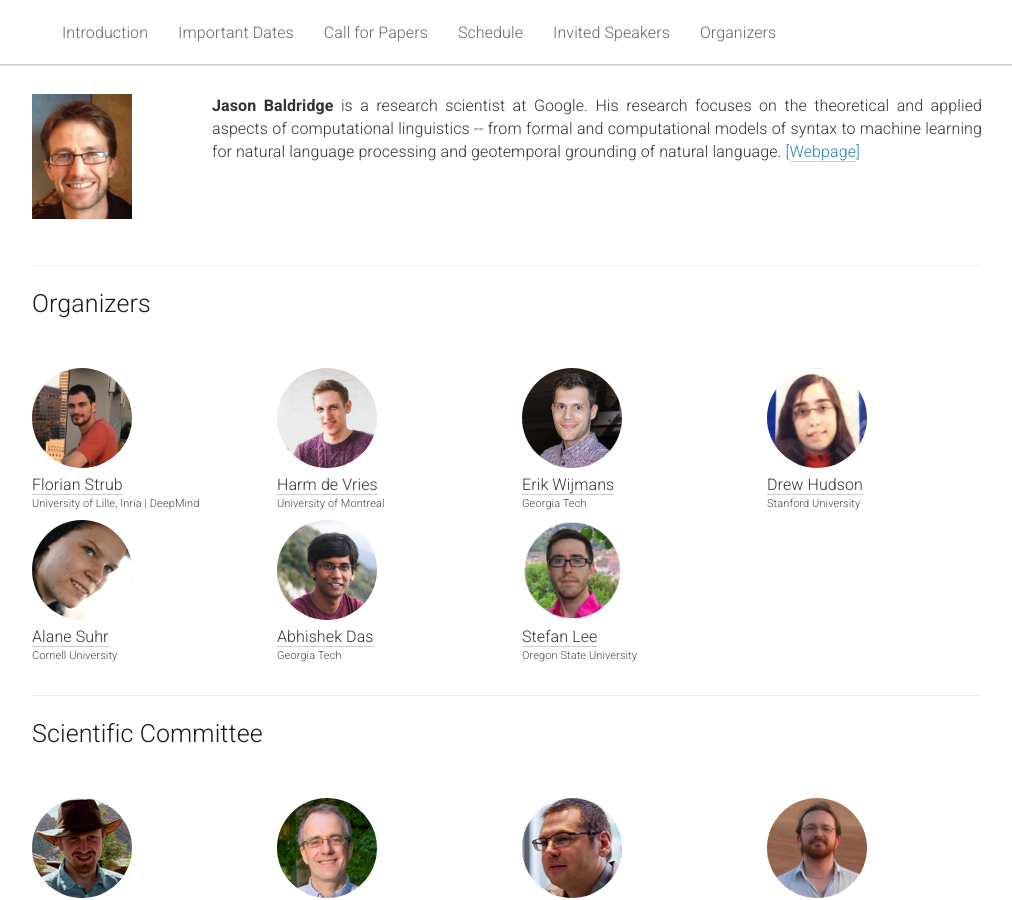
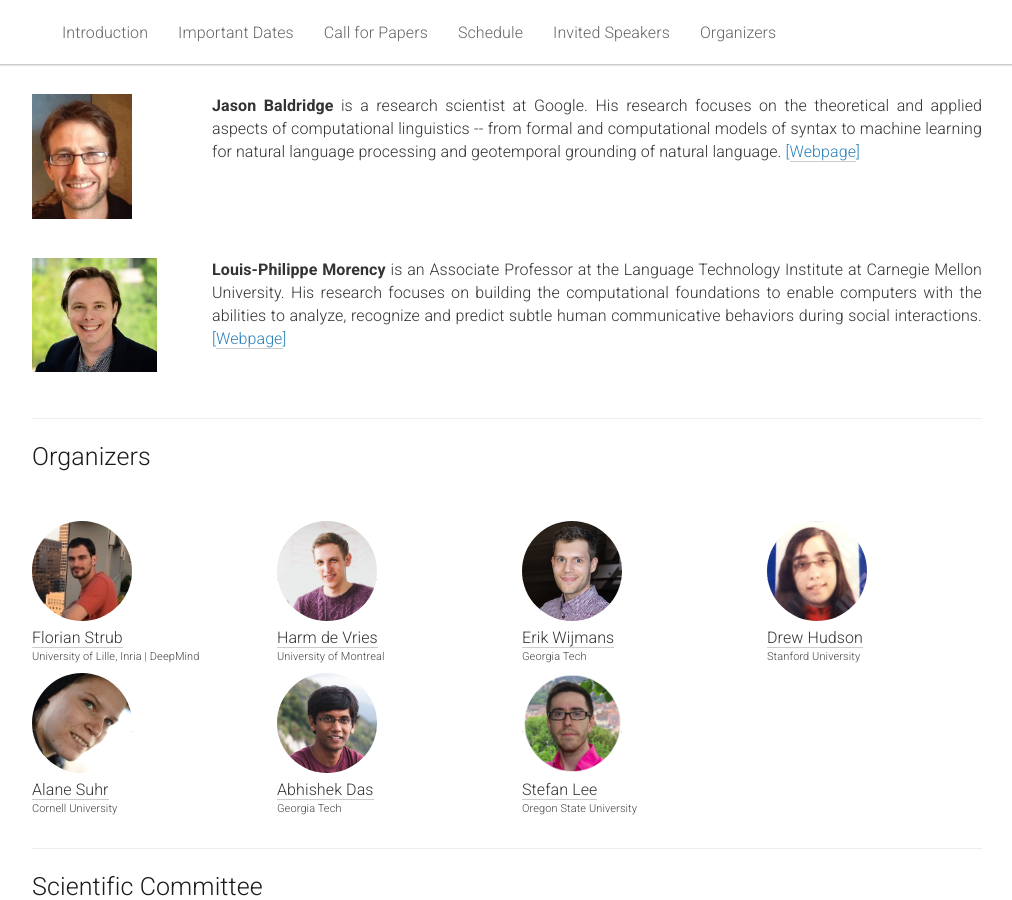
Before and after one commit to vigilworkshop/vigilworkshop.github.io, a Jekyll site: the page built from _pages/home.md, in a window 1280 px wide and 900 px high, scrolled down 3274 px. Shown: the whole window, without its empty margins (133-1145 px from the left). Built offline with Jekyll 4.4.1, drawn with Linux system fonts in a browser that asks for light colours.

Commit message:
Adds Louis-Philippe Morency to speakers

```diff
--- a/_pages/home.md
+++ b/_pages/home.md
@@ -221,6 +221,15 @@ TBA
     <p><b>Jason Baldridge</b> is a research scientist at Google. His research focuses on the theoretical and applied aspects of computational linguistics
       -- from formal and computational models of syntax to machine learning for natural language processing and geotemporal grounding of natural language.
     <span style="color:#2980b9;">[<a href="http://www.jasonbaldridge.com">Webpage</a>]</span></p>
+  </div>
+</div>
+<p><br /></p>
+
+<div class="row">
+  <div class="col-md-12">
+    <img class="speaker-pic" style="float:left;margin-right:55px;" src="/static/img/people/louis-philippe-morency.jpg" />
+    <p><b>Louis-Philippe Morency</b> is an Associate Professor at the Language Technology Institute at Carnegie Mellon University. His research focuses on building the computational foundations to enable computers with the abilities to analyze, recognize and predict subtle human communicative behaviors during social interactions.
+    <span style="color:#2980b9;">[<a href="https://www.cs.cmu.edu/~morency/">Webpage</a>]</span></p>
   </div>
 </div>
 <p><br /></p>
```
Also changed, not shown: static/img/people/louis-philippe-morency.jpg (added).
